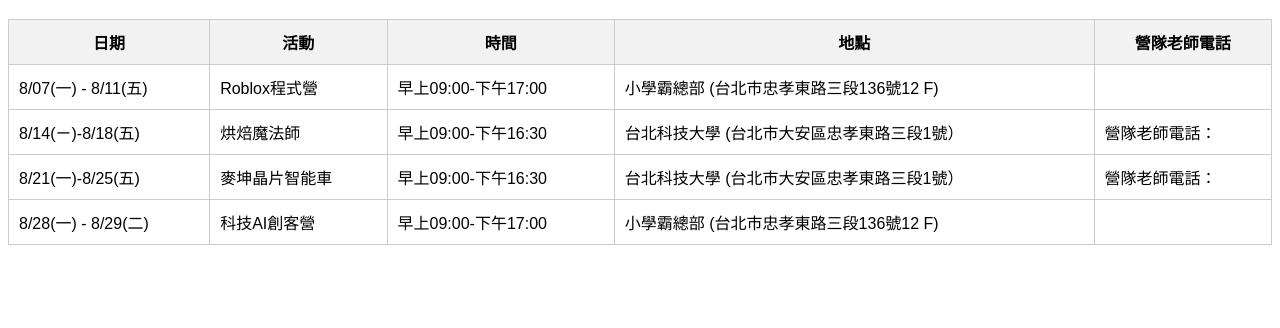
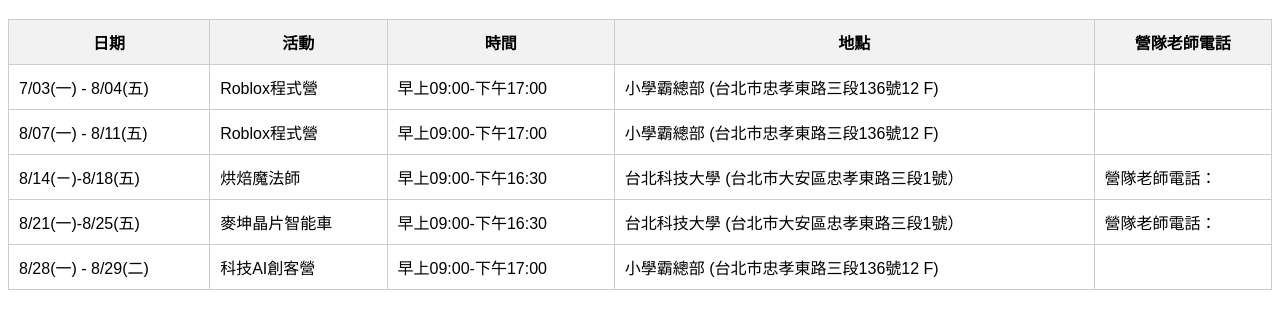
Before and after one commit to i-like-dev/summer-camp--, a plain HTML site: page index.html in a window 1280 px wide. Shown: the part 70-398 px from the top of the page. Drawn offline with Linux system fonts and the light colour scheme.

Commit message:
Update index.html

```diff
--- a/index.html
+++ b/index.html
@@ -32,6 +32,13 @@
             <th>時間</th>
             <th>地點</th>
             <th>營隊老師電話</th>
+        <tr>
+            <td>7/03(一) - 8/04(五)</td>
+            <td>Roblox程式營</td>
+            <td>早上09:00-下午17:00</td>
+            <td>小學霸總部 (台北市忠孝東路三段136號12 F)</td>
+            <td></td>
+        </tr>
         </tr>
         <tr>
             <td>8/07(一) - 8/11(五)</td>
```
